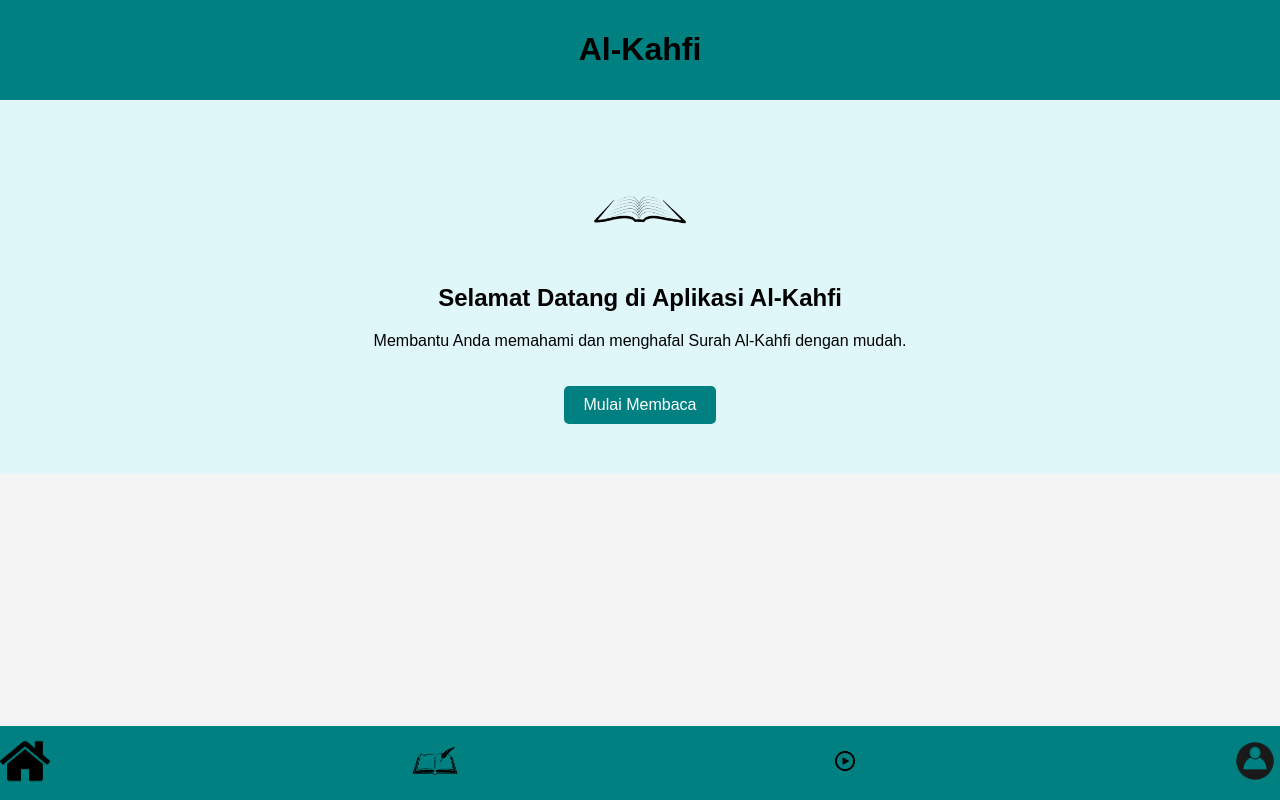
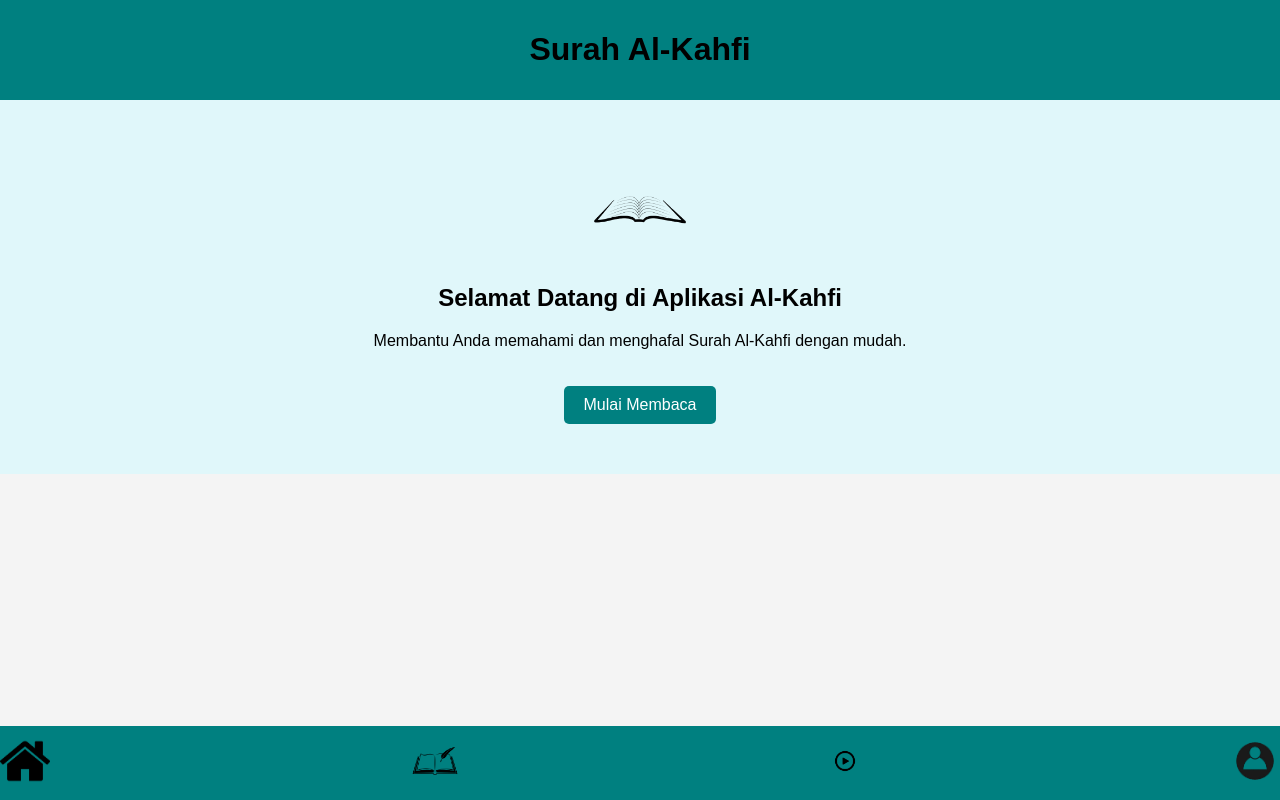
Before and after one commit to sqwerfens/Kahfi, a plain HTML site: page index.html in a window 1280 px wide. Drawn offline with Linux system fonts and the light colour scheme.

Commit message:
Update index.html

```diff
--- a/index.html
+++ b/index.html
@@ -8,7 +8,7 @@
   </head>
   <body>
     <div class="judul1">
-      <h1>Al-Kahfi</h1>
+      <h1>Surah Al-Kahfi</h1>
     </div>
 
     <section id="home" class="hero">
```
